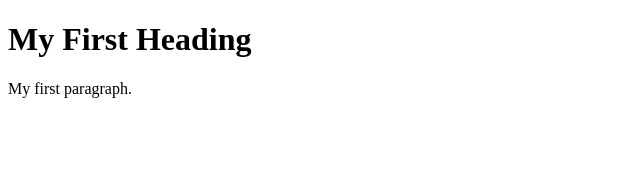
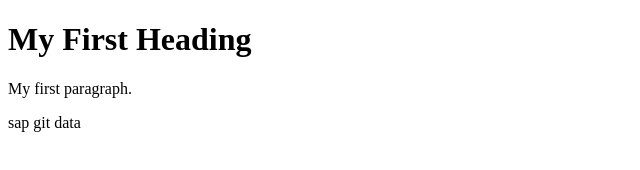
Before and after one commit to karthikeyan1801/Demo_Gitresp, a plain HTML site: page index.html in a window 1280 px wide. Shown: the full height of the page, 0-640 px from the left. Drawn offline with Linux system fonts and the light colour scheme.

Commit message:
sap git data para

```diff
--- a/index.html
+++ b/index.html
@@ -5,6 +5,6 @@
 <h1>My First Heading</h1>
 
 <p>My first paragraph.</p>
-
+<p>sap git data</p>
 </body>
 </html>
```
